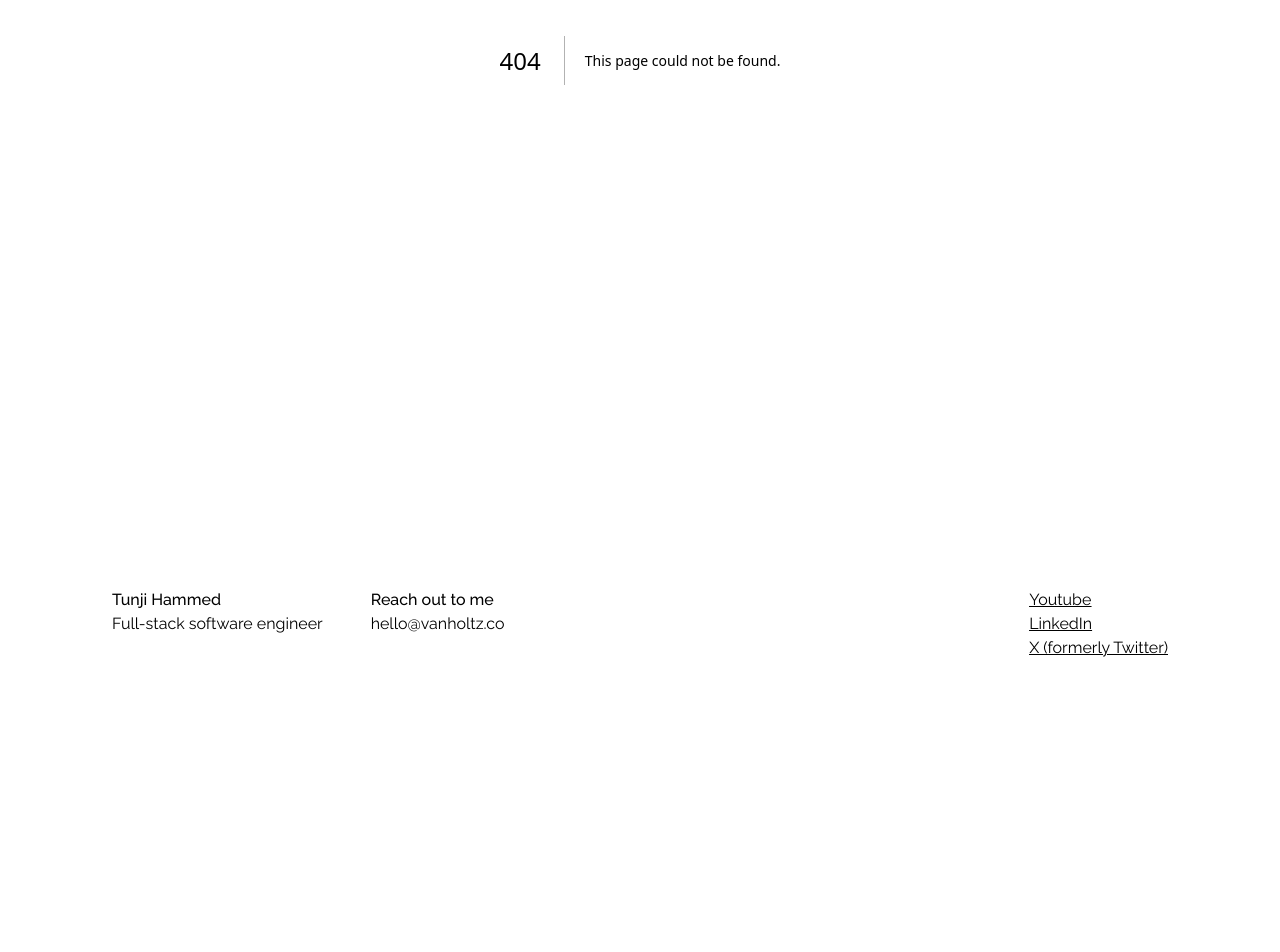
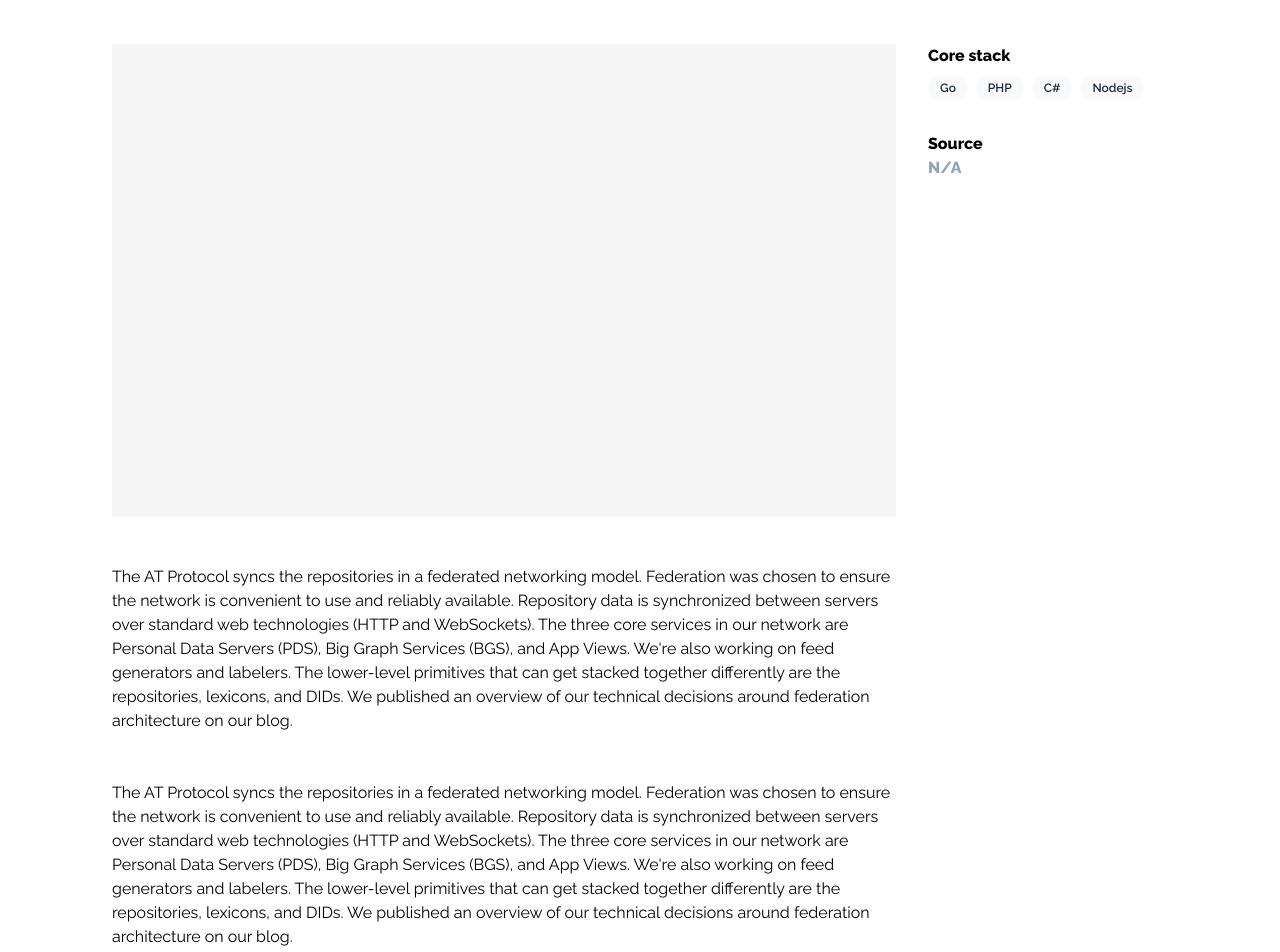
Before and after one commit to tunjiNg01/my-portfolio, a Next.js app: page /work-details in a window 1280 px wide. Before the commit this address had no page. Shown: the part 340-1292 px from the top of the page. Before the commit the page ends 1112 px from the top, so only its background shows below. Built offline with nearby package versions, Linux system fonts and the light colour scheme.

Commit message:
update on portfolio

```diff
--- a/components/selectedWorks.jsx
+++ b/components/selectedWorks.jsx
@@ -2,12 +2,13 @@ import { BoxUtility } from ".";
 import Image from "next/image";
 import productImg from "../public/workcard.png";
 import Link from "next/link";
+import { routes } from "@/path/index";
 
 export default function SelectedWorks() {
   return (
-    <BoxUtility>
+    <div className="mx-auto max-w-full px-4 pb-28 pt-16 sm:max-w-[85%]  sm:pb-28  sm:pt-4 ">
       <div class="grid gap-3 sm:grid-cols-3">
-        <Link href="#">
+        <Link href={routes.workDetails}>
           <div class=" bg-white">
             <Image src={productImg} alt="logo" className=" " />
             <h2 className="p-4 font-raleway font-bold">Olix company</h2>
@@ -32,6 +33,6 @@ export default function SelectedWorks() {
           </div>
         </Link>
       </div>
-    </BoxUtility>
+    </div>
   );
 }
--- a/jsconfig.json
+++ b/jsconfig.json
@@ -7,7 +7,7 @@
       "@/styles/*": ["styles/*"],
       "@/public/*": ["public/*"],
       "@/sections/*": ["sections/*"],
-      "@/route/*": ["route/*"]
+      "@/path/*": ["path/*"]
     }
   }
 }
--- a/path/index.js
+++ b/path/index.js
@@ -2,4 +2,5 @@ export const routes = {
   work: "./work",
   blog: "./tip-and-tricks",
   resume: "./resume",
+  workDetails: "./work-details",
 };
--- /dev/null
+++ b/src/app/work-details/page.js
@@ -0,0 +1,69 @@
+import { BoxUtility, PageTitles, Contact } from "@/components/index";
+import placeholder from "@/public/placeholder.png";
+import Image from "next/image";
+
+export default function WorkDetails() {
+  return (
+    <div>
+      <PageTitles />
+      <div className="mx-auto max-w-full px-4 pb-28 pt-16 sm:max-w-[85%]  sm:pb-28  sm:pt-4 ">
+        <div className="grid gap-8 sm:grid-cols-4">
+          <div className="col-span-3 ">
+            <Image src={placeholder} alt="product" />
+            <p className="mt-12 font-raleway ">
+              {`The AT Protocol syncs the repositories in a federated networking
+            model. Federation was chosen to ensure the network is convenient to
+            use and reliably available. Repository data is synchronized between
+            servers over standard web technologies (HTTP and WebSockets). The
+            three core services in our network are Personal Data Servers (PDS),
+            Big Graph Services (BGS), and App Views. We're also working on feed
+            generators and labelers. The lower-level primitives that can get
+            stacked together differently are the repositories, lexicons, and
+            DIDs. We published an overview of our technical decisions around
+            federation architecture on our blog.
+            `}
+            </p>
+
+            <p className="mt-12 font-raleway ">
+              {`The AT Protocol syncs the repositories in a federated networking
+            model. Federation was chosen to ensure the network is convenient to
+            use and reliably available. Repository data is synchronized between
+            servers over standard web technologies (HTTP and WebSockets). The
+            three core services in our network are Personal Data Servers (PDS),
+            Big Graph Services (BGS), and App Views. We're also working on feed
+            generators and labelers. The lower-level primitives that can get
+            stacked together differently are the repositories, lexicons, and
+            DIDs. We published an overview of our technical decisions around
+            federation architecture on our blog.
+            `}
+            </p>
+          </div>
+          <div className="col-span-1 ">
+            <h1 className="font-raleway font-bold ">Core stack</h1>
+            <div className="flex space-x-2 ">
+              <p className="mt-2 rounded-full bg-slate-50 px-3 py-1 font-raleway text-xs font-semibold  text-slate-800 ">
+                Go
+              </p>
+              <p className="mt-2  rounded-full bg-slate-50 px-3 py-1 font-raleway text-xs font-semibold  text-slate-800 ">
+                PHP
+              </p>
+              <p className="mt-2  rounded-full bg-slate-50 px-3 py-1 font-raleway text-xs font-semibold  text-slate-800 ">
+                C#
+              </p>
+              <p className="mt-2  rounded-full bg-slate-50 px-3 py-1 font-raleway text-xs font-semibold  text-slate-800 ">
+                Nodejs
+              </p>
+            </div>
+            <h1 className="mt-8 font-raleway font-bold ">Source</h1>
+            <h1 className="font-raleway text-base font-bold text-slate-400 ">
+              N/A
+            </h1>
+          </div>
+        </div>
+      </div>
+      <div className="bg-slate-50 ">
+        <Contact />
+      </div>
+    </div>
+  );
+}
```
Also changed, not shown: public/placeholder.png (added).
